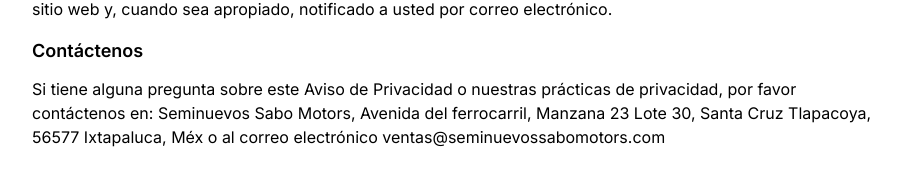
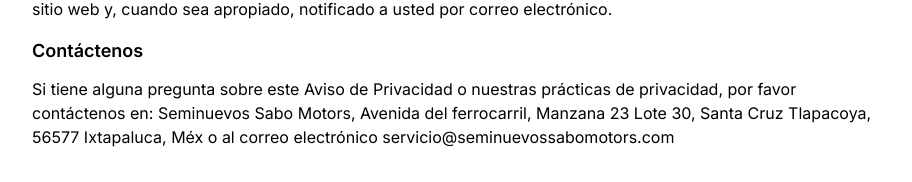
Before and after one commit to alonsoaaaaa/sabomotors, a Next.js app: page /privacy in a window 1280 px wide. Shown: the part 1019-1201 px from the top of the page, without its empty margins (180-1092 px from the left). Built offline with nearby package versions, Linux system fonts and the light colour scheme.

Commit message:
changed emails

```diff
--- a/src/app/privacy/page.tsx
+++ b/src/app/privacy/page.tsx
@@ -85,7 +85,7 @@
         prácticas de privacidad, por favor contáctenos en: Seminuevos Sabo
         Motors, Avenida del ferrocarril, Manzana 23 Lote 30, Santa Cruz
         Tlapacoya, 56577 Ixtapaluca, Méx o al correo electrónico
-        ventas@seminuevossabomotors.com
+        servicio@seminuevossabomotors.com
       </p>
     </div>
   );
--- a/src/components/vehicle-details-section.tsx
+++ b/src/components/vehicle-details-section.tsx
@@ -100,7 +100,7 @@
                 href="mailto:servicio@seminuevossabomotors.com"
                 className="text-blue-400 underline underline-offset-4"
               >
-                servicio@seminuevossabomotors.com
+                ventas@seminuevossabomotors.com
               </a>
             </TableCell>
           </TableRow>
```
